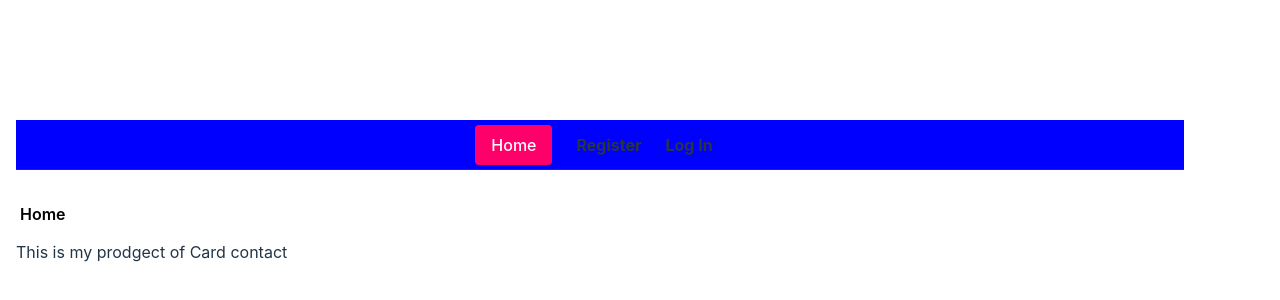
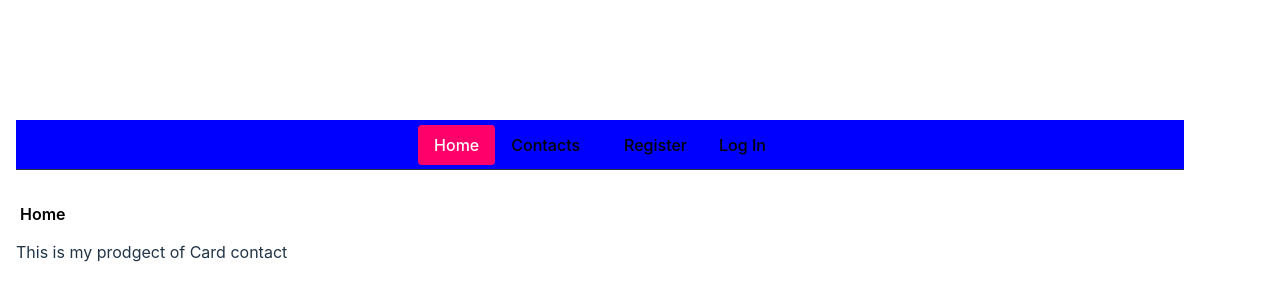
Before and after one commit to Olexandr-L45D/Game_tic_tac_toe__react_Lytvynenko, a React (Vite) app: page / in a window 1280 px wide. Shown: the part 200-500 px from the top of the page. Built offline with nearby package versions, Linux system fonts and the light colour scheme.

Commit message:
summ upd style

```diff
--- a/src/components/App/App.jsx
+++ b/src/components/App/App.jsx
@@ -3,6 +3,7 @@ import css from './App.module.css';
 import { Routes, Route } from "react-router-dom";
 import { useDispatch, useSelector } from 'react-redux';
 import { lazy, Suspense } from "react";
+import React, { useEffect } from "react";
 
 const HomePage = lazy(() => import("../../pages/HomePage/HomePage"));
 const LoginPage = lazy(() => import("../../pages/LoginPage/LoginPage"));
@@ -10,23 +11,14 @@ const RegistrationPage = lazy(() => import("../../pages/RegistrationPage/Registr
 const ContactsPage = lazy(() => import("../../pages/ContactsPage/ContactsPage"));
 const NotFoundPage = lazy(() => import("../../pages/NotFoundPage"));
 
-import React, { useEffect } from "react";
 import { Layout } from "../Layout/Layout";
-// import { Toaster } from "react-hot-toast";
-import ContactForm from "../ContactForm/ContactForm";
-import SearchBox from "../SearchBox/SearchBox";
-import ContactList from "../ContactList/ContactList";
-import { fetchContact } from '../../redux/contacts/operations';
 import { refreshUser } from '../../redux/auth/operations';
 import RestrictedRoute from '../../components/RestrictedRoute';
 import PrivateRoute from '../../components/PrivateRoute';
-import Loader from "../Loader/Loader";
-import Error from "../Error/Error";
 import { selectIsRefreshing } from '../../redux/auth/selectors';
 
 export default function App() {
-  const loading = useSelector((state) => state.contacts.loading);
-  const error = useSelector((state) => state.contacts.error);
+
   const dispatch = useDispatch();
   const isRefreshing = useSelector(selectIsRefreshing);
   // запит на ТОКЕН isRefreshing
@@ -51,11 +43,6 @@ export default function App() {
 };
 
 
-// {/* <ContactForm />
-// { loading && <Loader>Loading message</Loader> }
-// { error && <Error>Error message</Error> }
-//       <SearchBox />
-//       <ContactList /> */}
 
 // потім додати isRefreshing
 // isRefreshing ? (<b>Refreshing user ...</b>) :
--- a/src/components/AuthNav/AuthNav.jsx
+++ b/src/components/AuthNav/AuthNav.jsx
@@ -1,14 +1,19 @@
-//
+
 import { NavLink } from 'react-router-dom';
 import css from './AuthNav.module.css';
+import clsx from 'clsx';
+
+const newLinkClass = ({ isActive }) => {
+    return clsx(css.link, isActive && css.active);
+};
 
 export const AuthNav = () => {
     return (
         <div>
-            <NavLink className={css.link} to="/register">
+            <NavLink className={newLinkClass} to="/register">
                 Register
             </NavLink>
-            <NavLink className={css.link} to="/login">
+            <NavLink className={newLinkClass} to="/login">
                 Log In
             </NavLink>
         </div>
--- a/src/components/AuthNav/AuthNav.module.css
+++ b/src/components/AuthNav/AuthNav.module.css
@@ -1,12 +1,22 @@
 /*  */
-.link {
-    display: inline-block;
-    text-decoration: none;
-    padding: 12px;
-    font-weight: 700;
-    color: #2a363b;
+.nav {
+    display: flex;
 }
 
-.link.active {
-    color: #e84a5f;
+.logo {
+    font-weight: 700;
+    margin: 0;
 }
+
+.link {
+    padding: 8px 16px;
+    border-radius: 4px;
+    text-decoration: none;
+    color: black;
+    font-weight: 500;
+}
+
+.active {
+    color: white;
+    background-color: rgb(30, 255, 0);
+}
--- a/src/components/LoginForm/LoginForm.jsx
+++ b/src/components/LoginForm/LoginForm.jsx
@@ -4,7 +4,7 @@ import { Formik, Form, Field } from 'formik';
 import * as Yup from "yup";
 import { useDispatch } from "react-redux";
 import { logIn } from '../../redux/auth/operations';
-import { selectIsLoading } from '../../redux/auth/selectors'
+// import { selectIsLoading } from '../../redux/auth/selectors'
 
 export default function LoginForm() {
 
@@ -13,7 +13,7 @@ export default function LoginForm() {
         number: Yup.string().min(4, "Too Short!").max(50, "Too Long!").required('Required')
     });
     const dispatch = useDispatch();
-    const isLoading = useSelector(selectIsLoading);
+    // const isLoading = useSelector(selectIsLoading);
 
     const handleSubmit = (values, actions) => {
         console.log(values);
@@ -36,10 +36,12 @@ export default function LoginForm() {
                         <Field className={css.inp} type="password" name="password" placeholder="Enter text..." />
                     </div>
                     <div className={css.btn}>
-                        <button className={css.LoginForm} type="submit" disabled={isLoading}>Log In</button>
+                        <button className={css.LoginForm} type="submit" >Log In</button>
                     </div>
                 </Form>
             </Formik>
         </div>
     );
 };
+
+{/* <button className={css.LoginForm} type="submit" disabled={isLoading}>Log In</button> */ }
--- a/src/components/Navigation/Navigation.jsx
+++ b/src/components/Navigation/Navigation.jsx
@@ -2,15 +2,15 @@
 import { NavLink } from 'react-router-dom';
 import clsx from 'clsx';
 import css from './Navigation.module.css';
-import { selectIsLoggedIn } from '../../redux/auth/selectors';
-import { useSelector } from 'react-redux';
+// import { selectIsLoggedIn } from '../../redux/auth/selectors';
+// import { useSelector } from 'react-redux';
 
 const newLinkClass = ({ isActive }) => {
     return clsx(css.link, isActive && css.active);
 };
 
 export const Navigation = () => {
-    const isLoggedIn = useSelector(selectIsLoggedIn);
+    // const isLoggedIn = useSelector(selectIsLoggedIn);
     return (
 
         <nav className={css.nav}>
@@ -18,15 +18,23 @@ export const Navigation = () => {
                 Home
             </NavLink>
 
-            {isLoggedIn && (<NavLink to="/contacts" className={newLinkClass}>
+            <NavLink to="/contacts" className={newLinkClass}>
                 Contacts
-            </NavLink>)}
+            </NavLink>
 
         </nav>
 
     );
 };
 
+
+// {
+//     isLoggedIn && (
+//         <NavLink to="/contacts" className={newLinkClass}>
+//         Contacts
+//         </NavLink>
+//     )
+// }
 
 
 
--- a/src/pages/ContactsPage/ContactsPage.jsx
+++ b/src/pages/ContactsPage/ContactsPage.jsx
@@ -4,8 +4,14 @@ import { ContactList } from '../../components/ContactList/ContactList';
 import { ContactForm } from '../../components/ContactForm/ContactForm';
 import { fetchContact } from '../../redux/contacts/operations';
 import { selectLoading } from '../../redux/contacts/selectors';
+import SearchBox from '../../components/SearchBox/SearchBox';
+// import Loader from "../Loader/Loader";
+// import Error from "../Error/Error";
 
 export default function ContactsPage() {
+    // const loading = useSelector((state) => state.contacts.loading);
+    // const error = useSelector((state) => state.contacts.error);
+
     const dispatch = useDispatch();
     const isLoading = useSelector(selectLoading);
 
@@ -18,7 +24,14 @@ export default function ContactsPage() {
             <ContactForm />
             <div>Your Contact List</div>
             <div>{isLoading && 'Request in progress...'}</div>
+            <SearchBox />
             <ContactList />
         </>
     );
 };
+
+// {/* <ContactForm />
+// { loading && <Loader>Loading message</Loader> }
+// { error && <Error>Error message</Error> }
+//       <SearchBox />
+//       <ContactList /> */}
--- a/src/redux/contacts/selectors.js
+++ b/src/redux/contacts/selectors.js
@@ -1,7 +1,6 @@
 import { createSelector } from "@reduxjs/toolkit";
 import { selectStatusFilter } from "../filters/selectors";
 
-//
 export const selectLoading = (state) => state.contacts.loading;
 
 export const selectFilter = (state) => state.contacts.filter;
@@ -12,4 +11,5 @@ export const selectContacts = (state) => state.contacts.items;
 export const selectOutContacts = createSelector([selectContacts, selectStatusFilter], (contacts, filter) => {
     return (contacts.filter(contact => contact.name.toLowerCase().includes(filter.toLowerCase()) || contact.number.includes(filter)))
 });
+
 // Ivan.Ivan@mail.com - new registrations
```
